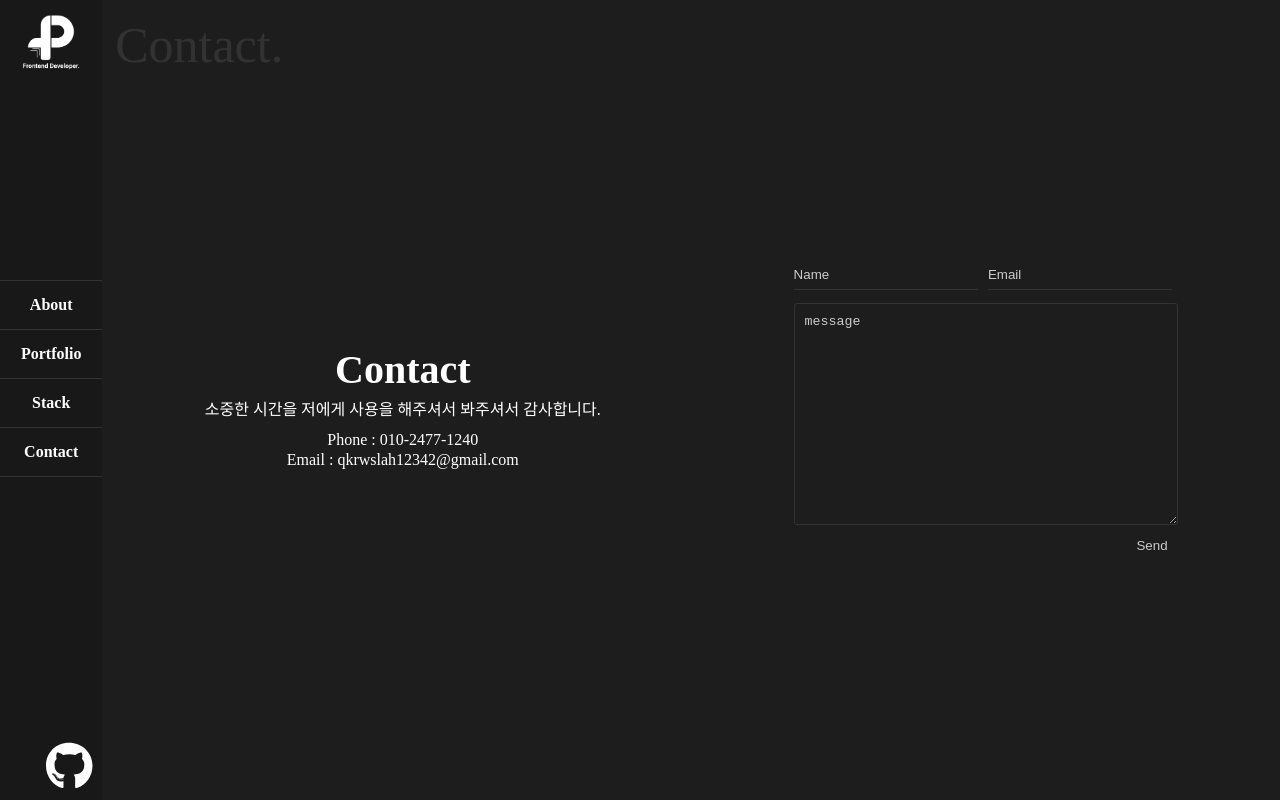
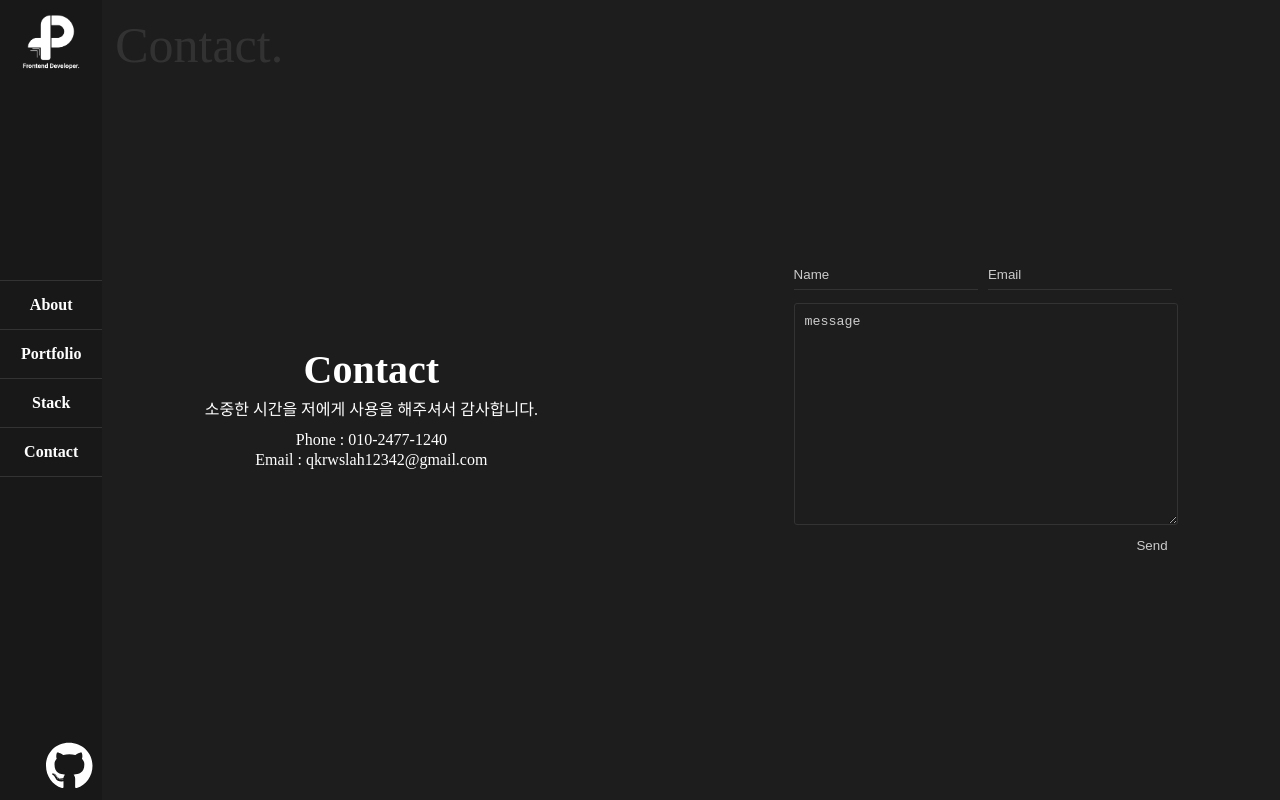
Before and after one commit to JinMo-source/Portfolio, a React (Create React App) app: page /Contact in a window 1280 px wide. Built offline with nearby package versions, Linux system fonts and the light colour scheme.

Commit message:
portfolio 수정

```diff
--- a/src/Components/Contact.js
+++ b/src/Components/Contact.js
@@ -152,7 +152,7 @@ const Contact = () => {
         <ContactText>
           <h2>Contact</h2>
           <br />
-          <span>소중한 시간을 저에게 사용을 해주셔서 봐주셔서 감사합니다.</span>
+          <span>소중한 시간을 저에게 사용을 해주셔서 감사합니다.</span>
           <p>
             Phone : 010-2477-1240
             <br />
--- a/src/Components/Menu.js
+++ b/src/Components/Menu.js
@@ -128,9 +128,6 @@ function Menu() {
         </NavigationLink>
       </LogoImgBox>
       <NavigationBox>
-        {/* <NavigationLink to="/intro">
-            <Navigation>Intro</Navigation>
-          </NavigationLink> */}
         <NavigationLink to="/about" onClick={handleClose}>
           <Navigation>About</Navigation>
         </NavigationLink>
--- a/src/Components/Portfolio.js
+++ b/src/Components/Portfolio.js
@@ -12,12 +12,19 @@ const PortfolioBox = styled.div`
   margin-top: ${(props) => props.margin};
   display: inline-flex;
   flex-wrap: wrap;
+  overflow: hidden;
+  @media ${({ theme }) => theme.device.tabletS} {
+    width: 100%;
+  }
 `;
 const PortfolioList = styled.div`
   width: 23vw;
   height: 35vh;
   cursor: pointer;
   box-shadow: 0 0 100px 100px rgba(0, 0, 0, 0.1);
+  @media ${({ theme }) => theme.device.tabletS} {
+    width: 33.333%;
+  }
 `;
 
 function Portfolio() {
--- a/src/style/common.css
+++ b/src/style/common.css
@@ -155,4 +155,5 @@ textarea {
 button {
   border: 0;
   outline: 0;
+  cursor: pointer;
 }
```
Also changed, not shown: src/style/theme.js (+0 -11 lines).
